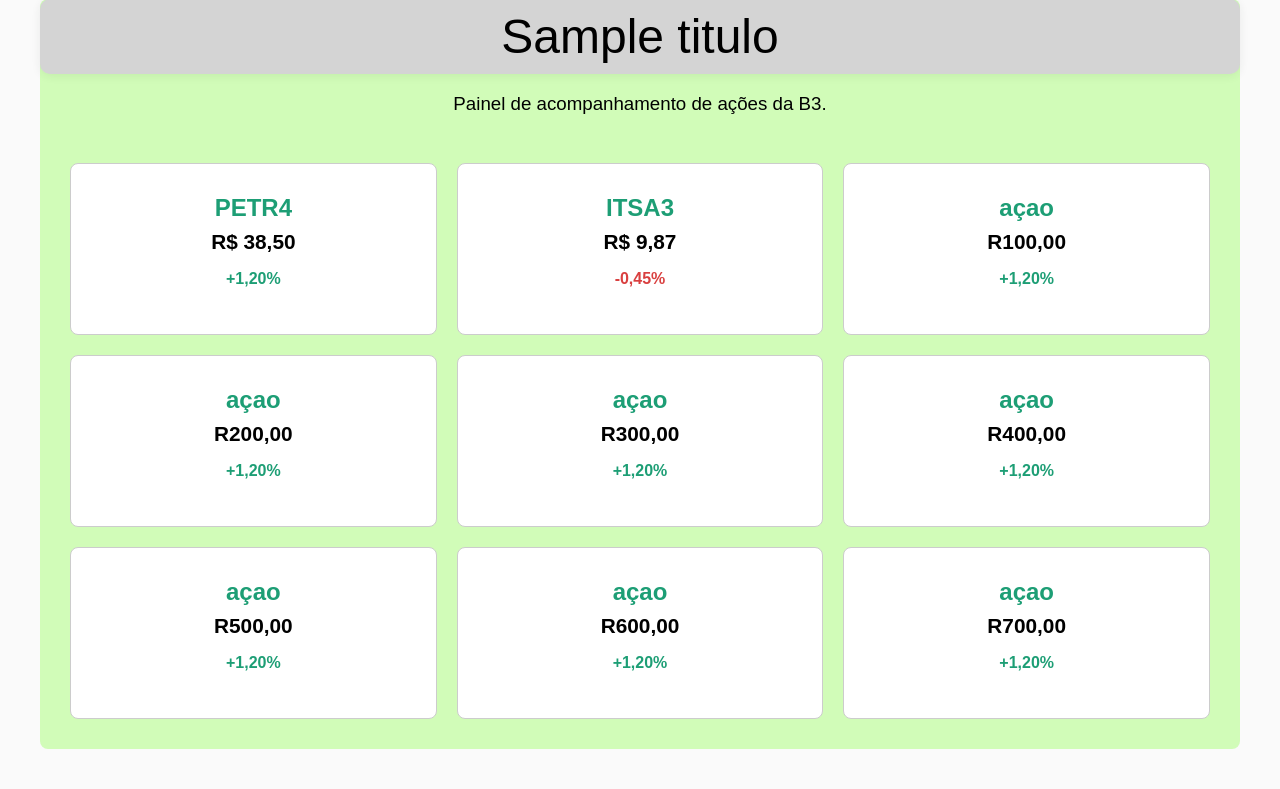
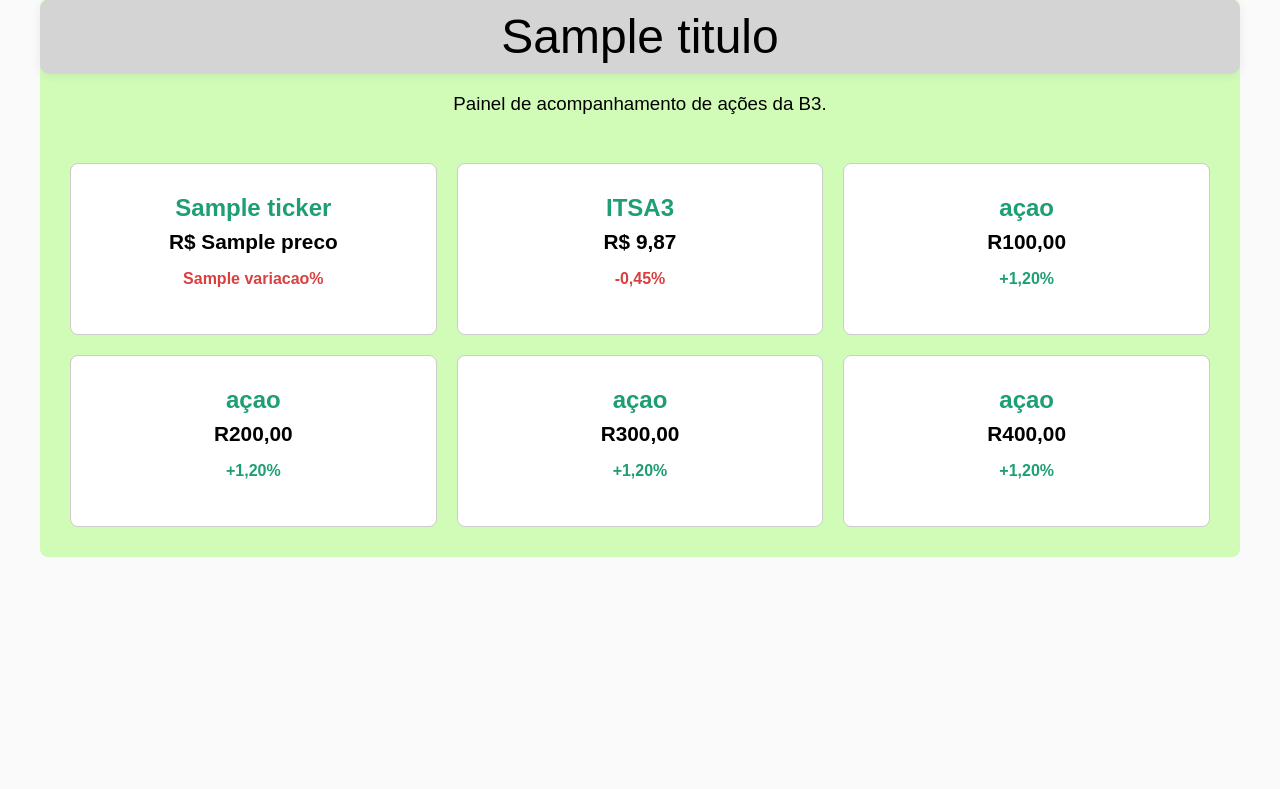
Before and after one commit to GabrielOliveiraFecap/b3-tracker, a Flask app: template templates/index.html in a window 1280 px wide. Shown: the part 41-830 px from the top of the page. After the commit the page ends 598 px from the top, so only its background shows below. Run offline with Flask 3, Linux system fonts and the light colour scheme; the template is opened without the code that fills it: most values are stand-ins (such as "Sample title", 1, 10 or a date in 2020).

Commit message:
adicionando funcionalidades pro flask

```diff
--- a/app.py
+++ b/app.py
@@ -5,7 +5,7 @@ from dotenv import load_dotenv
 
 load_dotenv()
 
-'''token = os.getenv("TOKEN")
+token = os.getenv("TOKEN")
 response = requests.get(
     "https://brapi.dev/api/v2/stocks/quote",
     headers={"Authorization": f"Bearer {token}"},
@@ -19,7 +19,7 @@ for item in data["results"]:
 
 
 
-urlBase = "https://brapi.dev/api/v2/stocks/quote?symbols=PETR4,VALE3,ITUB4,MGLU3"
+'''urlBase = "https://brapi.dev/api/v2/stocks/quote?symbols=PETR4,VALE3,ITUB4,MGLU3"
 parametros = {
     headers={"Authorization": f"Bearer {token}"}
 }
@@ -31,7 +31,23 @@ app = Flask(__name__)
 
 @app.route("/")
 def home():
-   return render_template("index.html", titulo="B3 Tracker")
+    response = requests.get(
+        "https://brapi.dev/api/v2/stocks/quote",
+        headers={"Authorization": f"Bearer {token}"},
+        params={"symbols": "PETR4,VALE3,MGLU3,ITUB4"},
+    )
+    response.raise_for_status()
+    data = response.json()
 
+    acoes = []
+    for item in data["results"]:
+        quote = item["data"]
+        acoes.append({
+            "ticker": item["symbol"],
+            "preco": quote["regularMarketPrice"],
+            "variacao": quote["regularMarketChangePercent"],
+        })
+
+    return render_template("index.html", titulo="B3 Tracker", acoes=acoes)
 if __name__ == "__main__":
    app.run(debug=True)
--- a/static/css/style.css
+++ b/static/css/style.css
@@ -19,10 +19,7 @@ body {
     padding: 10px;
 
 }
-.cabecalho:hover{
-    box-shadow: var(--sombra-hover);
-    transform: translateY(-2px);
-}
+
 .painel{
     text-align: center;
     font-weight: 200;
--- a/templates/index.html
+++ b/templates/index.html
@@ -14,11 +14,13 @@
         <h3 class = "painel">Painel de acompanhamento de ações da B3.</h3>
 
         <div class="grid-acoes">
+            {% for acao in acoes %}
             <article class="card">
-                <h2>PETR4</h2>
-                <p class="preco">R$ 38,50</p>
-                <p class="variacao positiva">+1,20%</p>
+                <h2>{{ acao.ticker }}</h2>
+                <p class="preco">R$ {{ acao.preco }}</p>
+                <p class="variacao {{ 'positiva' if acao.variacao >= 0 else 'negativa' }}">{{ acao.variacao }}%</p>
             </article>
+            {% endfor %}
 
             <article class="card">
                 <h2>ITSA3</h2>
@@ -49,24 +51,6 @@
                 <p class="preco">R400,00</p>
                 <p class="variacao positiva">+1,20%</p>
             </article>
-
-            <article class="card">
-                <h2>açao</h2>
-                <p class="preco">R500,00</p>
-                <p class="variacao positiva">+1,20%</p>
-            </article>
-
-            <article class="card">
-                <h2>açao</h2>
-                <p class="preco">R600,00</p>
-                <p class="variacao positiva">+1,20%</p>
-            </article>
-
-            <article class="card">
-                <h2>açao</h2>
-                <p class="preco">R700,00</p>
-                <p class="variacao positiva">+1,20%</p>
-            </article>
         </div>
     </body>
 </main>
```
